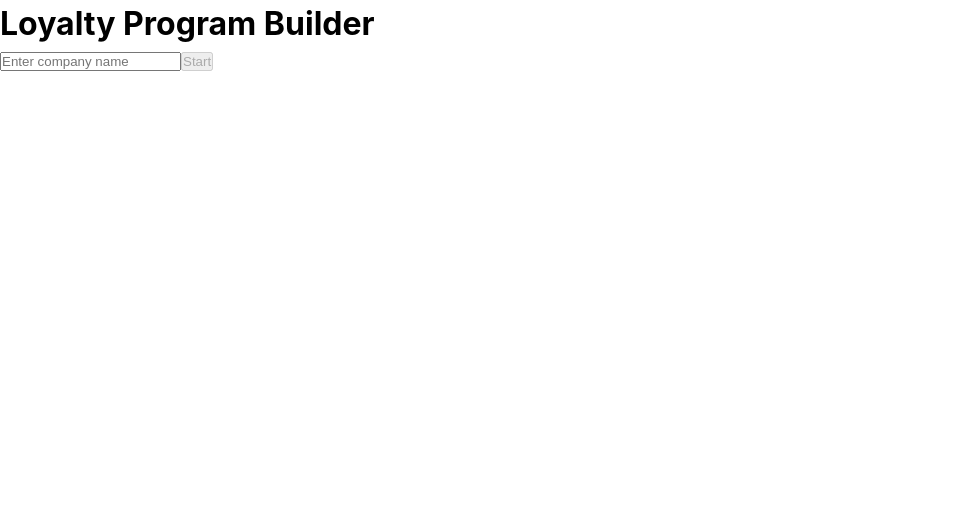
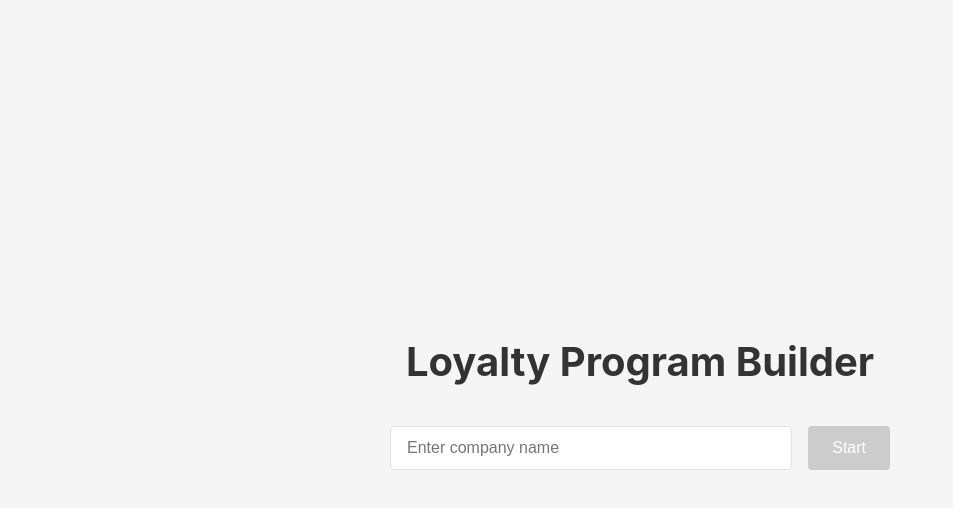
Before and after one commit to fsilva7456/loyalty-frontend-alpha, a React (Vite) app: page / in a window 1280 px wide. Shown: the top 508 px of the page, without its empty margins (0-953 px from the left). Built offline with nearby package versions, Linux system fonts and the light colour scheme; the HTML template or start-up script is replaced by a standard one.

Commit message:
fix: update base styles and welcome page styling

```diff
--- a/src/index.css
+++ b/src/index.css
@@ -1,12 +1,10 @@
 :root {
-  font-family: Inter, system-ui, Avenir, Helvetica, Arial, sans-serif;
-  line-height: 1.5;
-  font-weight: 400;
-
-  font-synthesis: none;
-  text-rendering: optimizeLegibility;
-  -webkit-font-smoothing: antialiased;
-  -moz-osx-font-smoothing: grayscale;
+  --primary-color: #0066cc;
+  --primary-hover: #0052a3;
+  --text-color: #333;
+  --text-light: #666;
+  --border-color: #dee2e6;
+  --background-light: #f8f9fa;
 }
 
 * {
@@ -16,6 +14,60 @@
 }
 
 body {
-  min-width: 320px;
+  font-family: -apple-system, BlinkMacSystemFont, 'Segoe UI', Roboto, 'Helvetica Neue', Arial, sans-serif;
+  line-height: 1.6;
+  color: var(--text-color);
+  background-color: #f5f5f5;
+}
+
+.welcome-container {
+  display: flex;
+  flex-direction: column;
+  align-items: center;
+  justify-content: center;
   min-height: 100vh;
+  padding: 2rem;
+  gap: 2rem;
 }
+
+.welcome-container h1 {
+  font-size: 2.5rem;
+  color: var(--text-color);
+  text-align: center;
+}
+
+.input-group {
+  display: flex;
+  gap: 1rem;
+  width: 100%;
+  max-width: 500px;
+}
+
+.company-input {
+  flex: 1;
+  padding: 0.75rem 1rem;
+  font-size: 1rem;
+  border: 1px solid var(--border-color);
+  border-radius: 4px;
+  width: 300px;
+}
+
+.primary-button {
+  padding: 0.75rem 1.5rem;
+  font-size: 1rem;
+  background-color: var(--primary-color);
+  color: white;
+  border: none;
+  border-radius: 4px;
+  cursor: pointer;
+  transition: background-color 0.2s;
+}
+
+.primary-button:hover:not(:disabled) {
+  background-color: var(--primary-hover);
+}
+
+.primary-button:disabled {
+  background-color: #ccc;
+  cursor: not-allowed;
+}
```
